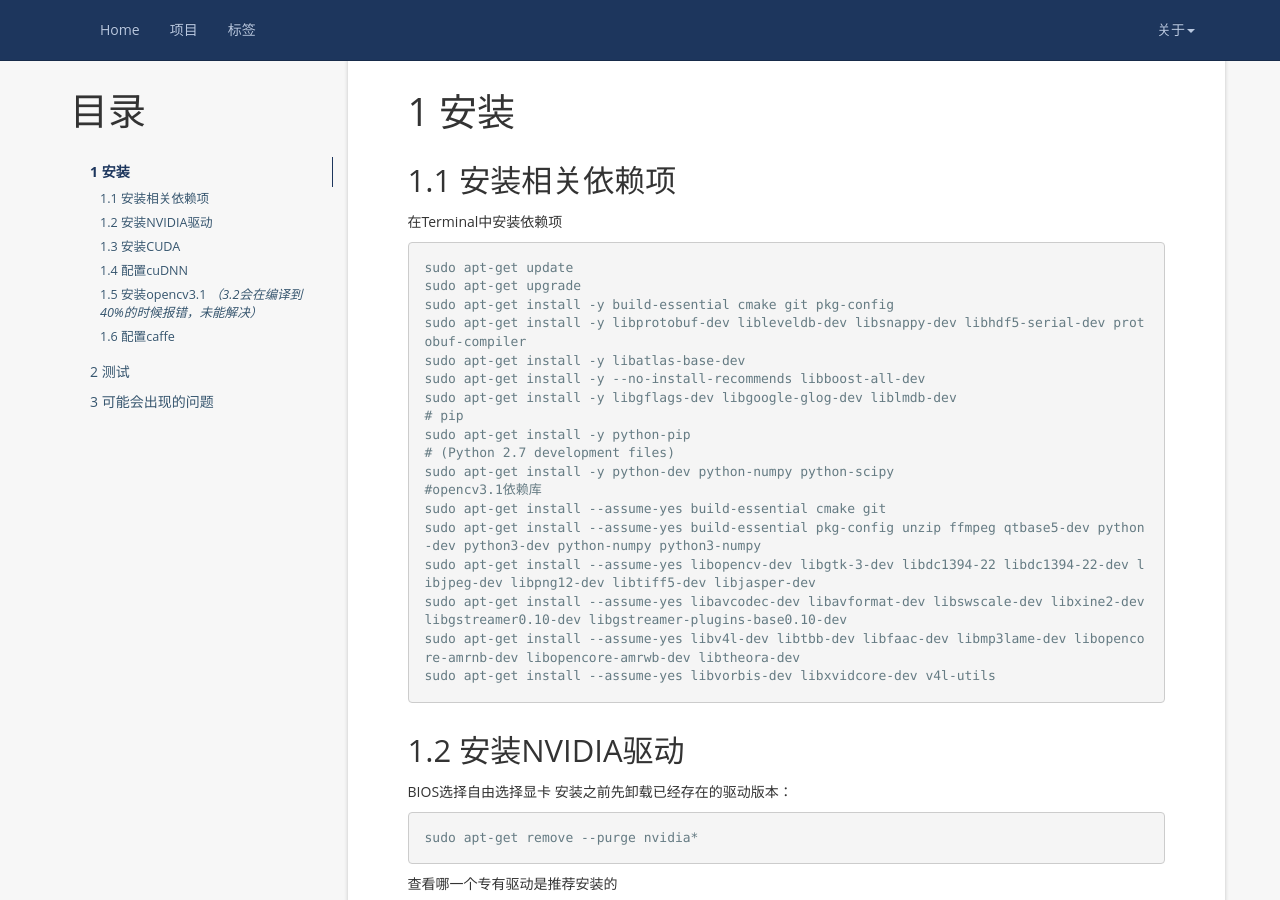
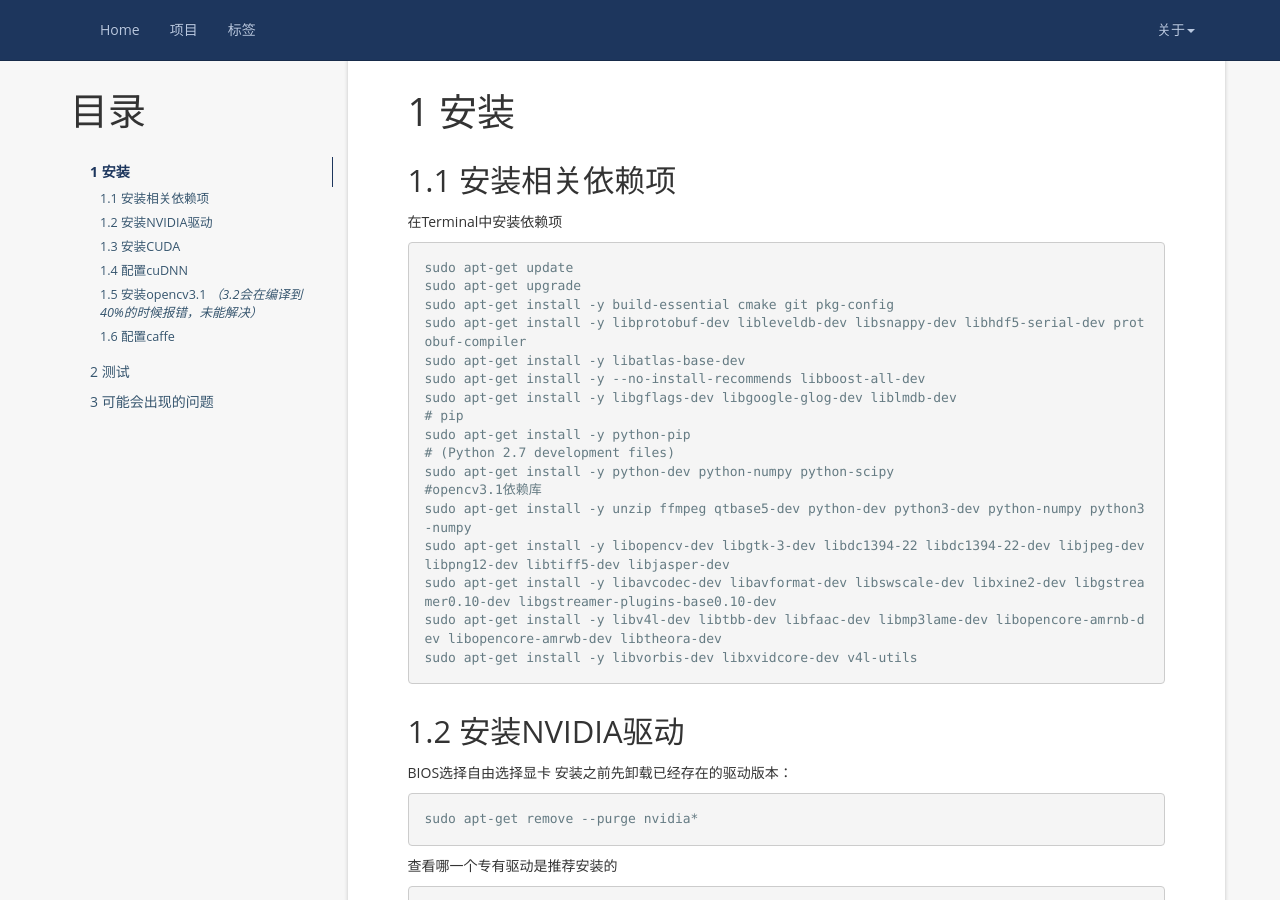
Before and after one commit to wang-tf/wang-tf.github.io, a Jekyll site: the page built from _posts/2017-01-15-caffe-Ubuntu16.04_64-+-CUDA8.0.md, in a window 1280 px wide and 900 px high, scrolled down 706 px. Built offline with Jekyll 4.4.1, drawn with Linux system fonts in a browser that asks for light colours; nearby versions of some CDN libraries; formulas are drawn with MathJax 3; comment, search, counter and statistics services are not loaded.

Commit message:
Update 2017-01-15-caffe-Ubuntu16.04_64-+-CUDA8.0.md
优化了１．１中依赖项的安装

````diff
--- a/_posts/2017-01-15-caffe-Ubuntu16.04_64-+-CUDA8.0.md
+++ b/_posts/2017-01-15-caffe-Ubuntu16.04_64-+-CUDA8.0.md
@@ -50,12 +50,11 @@ sudo apt-get install -y python-pip
 # (Python 2.7 development files)
 sudo apt-get install -y python-dev python-numpy python-scipy
 #opencv3.1依赖库
-sudo apt-get install --assume-yes build-essential cmake git
-sudo apt-get install --assume-yes build-essential pkg-config unzip ffmpeg qtbase5-dev python-dev python3-dev python-numpy python3-numpy
-sudo apt-get install --assume-yes libopencv-dev libgtk-3-dev libdc1394-22 libdc1394-22-dev libjpeg-dev libpng12-dev libtiff5-dev libjasper-dev
-sudo apt-get install --assume-yes libavcodec-dev libavformat-dev libswscale-dev libxine2-dev libgstreamer0.10-dev libgstreamer-plugins-base0.10-dev
-sudo apt-get install --assume-yes libv4l-dev libtbb-dev libfaac-dev libmp3lame-dev libopencore-amrnb-dev libopencore-amrwb-dev libtheora-dev
-sudo apt-get install --assume-yes libvorbis-dev libxvidcore-dev v4l-utils
+sudo apt-get install -y unzip ffmpeg qtbase5-dev python-dev python3-dev python-numpy python3-numpy
+sudo apt-get install -y libopencv-dev libgtk-3-dev libdc1394-22 libdc1394-22-dev libjpeg-dev libpng12-dev libtiff5-dev libjasper-dev
+sudo apt-get install -y libavcodec-dev libavformat-dev libswscale-dev libxine2-dev libgstreamer0.10-dev libgstreamer-plugins-base0.10-dev
+sudo apt-get install -y libv4l-dev libtbb-dev libfaac-dev libmp3lame-dev libopencore-amrnb-dev libopencore-amrwb-dev libtheora-dev
+sudo apt-get install -y libvorbis-dev libxvidcore-dev v4l-utils
 ```
 
 ## 1.2 安装NVIDIA驱动
````
